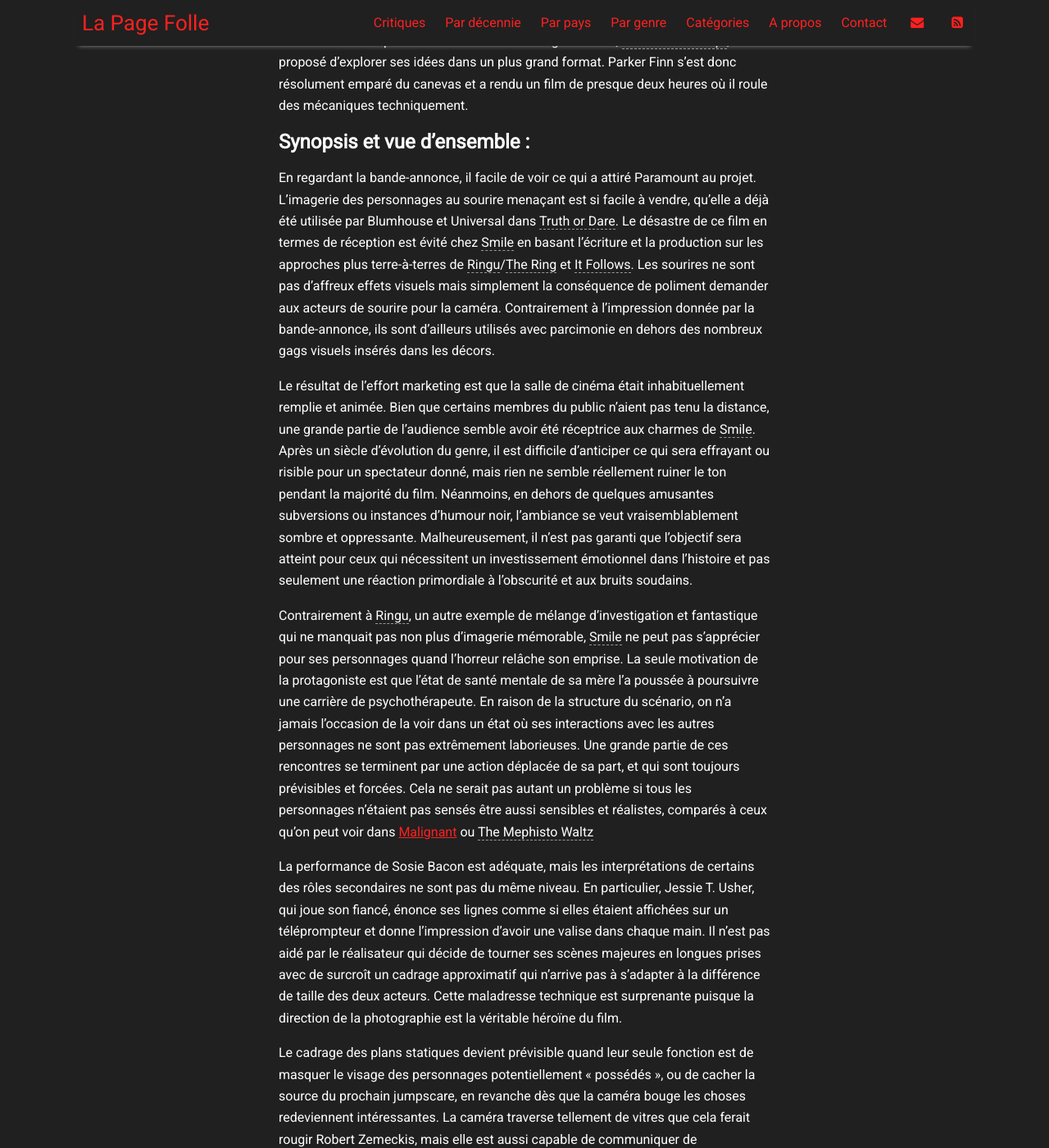
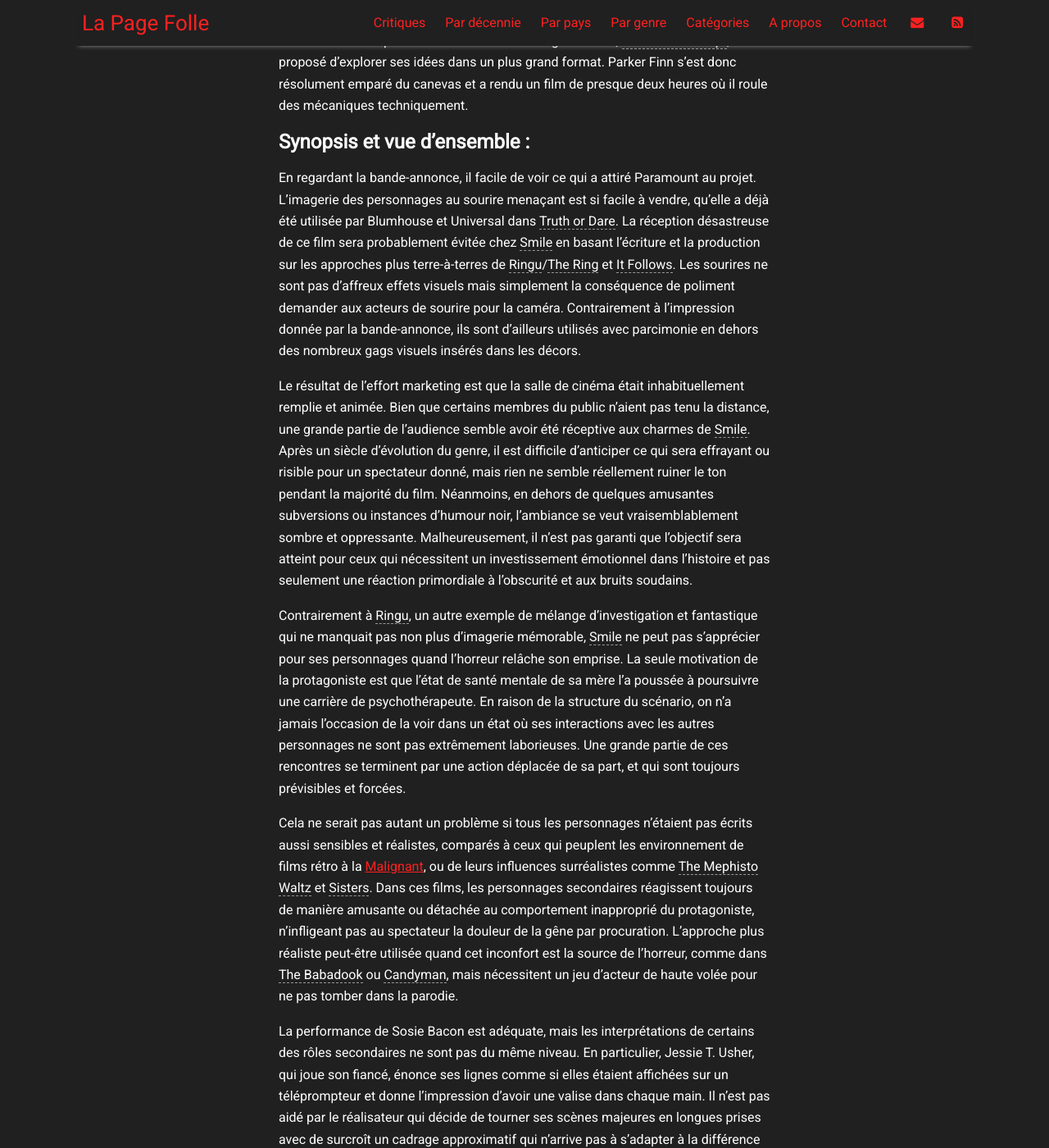
Before and after one commit to la-page-folle/la-page-folle.github.io, a Jekyll site: the page built from _posts/critiques/2022-09-25-smile-2022.md, in a window 1280 px wide and 1400 px high, scrolled down 1078 px. Shown: the whole window at 82% size. Built offline with Jekyll 4.4.1, drawn with Linux system fonts in a browser that asks for light colours; nearby versions of some CDN libraries; some web fonts are replaced; some of the changed text lies outside the part shown.

Commit message:
corrections smile

```diff
--- a/_posts/critiques/2022-09-25-smile-2022.md
+++ b/_posts/critiques/2022-09-25-smile-2022.md
@@ -19,11 +19,13 @@
 
 ## Synopsis et vue d'ensemble :
 
-En regardant la bande-annonce, il facile de voir ce qui a attiré Paramount au projet. L'imagerie des personnages au sourire menaçant est si facile à vendre, qu'elle a déjà été utilisée par Blumhouse et Universal dans {%include movie name='Truth or Dare|2018'%}. Le désastre de ce film en termes de réception est évité chez {%include movie name='Smile|0'%} en basant l'écriture et la production sur les approches plus terre-à-terres de {%include movie name='Ringu|1998'%}/{%include movie name='The Ring|2002'%} et {%include movie name='It Follows|2014'%}. Les sourires ne sont pas d'affreux effets visuels mais simplement la conséquence de poliment demander aux acteurs de sourire pour la caméra. Contrairement à l'impression donnée par la bande-annonce, ils sont d'ailleurs utilisés avec parcimonie en dehors des nombreux gags visuels insérés dans les décors.
+En regardant la bande-annonce, il facile de voir ce qui a attiré Paramount au projet. L'imagerie des personnages au sourire menaçant est si facile à vendre, qu'elle a déjà été utilisée par Blumhouse et Universal dans {%include movie name='Truth or Dare|2018'%}. La réception désastreuse de ce film sera probablement évitée chez {%include movie name='Smile|0'%} en basant l'écriture et la production sur les approches plus terre-à-terres de {%include movie name='Ringu|1998'%}/{%include movie name='The Ring|2002'%} et {%include movie name='It Follows|2014'%}. Les sourires ne sont pas d'affreux effets visuels mais simplement la conséquence de poliment demander aux acteurs de sourire pour la caméra. Contrairement à l'impression donnée par la bande-annonce, ils sont d'ailleurs utilisés avec parcimonie en dehors des nombreux gags visuels insérés dans les décors.
 
-Le résultat de l'effort marketing est que la salle de cinéma était inhabituellement remplie et animée. Bien que certains membres du public n'aient pas tenu la distance, une grande partie de l'audience semble avoir été réceptrice aux charmes de {%include movie name='Smile|0'%}. Après un siècle d'évolution du genre, il est difficile d'anticiper ce qui sera effrayant ou risible pour un spectateur donné, mais rien ne semble réellement ruiner le ton pendant la majorité du film. Néanmoins, en dehors de quelques amusantes subversions ou instances d'humour noir, l'ambiance se veut vraisemblablement sombre et oppressante. Malheureusement, il n'est pas garanti que l'objectif sera atteint pour ceux qui nécessitent un investissement émotionnel dans l'histoire et pas seulement une réaction primordiale à l'obscurité et aux bruits soudains.
+Le résultat de l'effort marketing est que la salle de cinéma était inhabituellement remplie et animée. Bien que certains membres du public n'aient pas tenu la distance, une grande partie de l'audience semble avoir été réceptive aux charmes de {%include movie name='Smile|0'%}. Après un siècle d'évolution du genre, il est difficile d'anticiper ce qui sera effrayant ou risible pour un spectateur donné, mais rien ne semble réellement ruiner le ton pendant la majorité du film. Néanmoins, en dehors de quelques amusantes subversions ou instances d'humour noir, l'ambiance se veut vraisemblablement sombre et oppressante. Malheureusement, il n'est pas garanti que l'objectif sera atteint pour ceux qui nécessitent un investissement émotionnel dans l'histoire et pas seulement une réaction primordiale à l'obscurité et aux bruits soudains.
 
-Contrairement à {%include movie name='Ringu|1998'%}, un autre exemple de mélange d'investigation et fantastique qui ne manquait pas non plus d'imagerie mémorable, {%include movie name='Smile|0'%} ne peut pas s'apprécier pour ses personnages quand l'horreur relâche son emprise. La seule motivation de la protagoniste est que l'état de santé mentale de sa mère l'a poussée à poursuivre une carrière de psychothérapeute. En raison de la structure du scénario, on n'a jamais l'occasion de la voir dans un état où ses interactions avec les autres personnages ne sont pas extrêmement laborieuses. Une grande partie de ces rencontres se terminent par une action déplacée de sa part, et qui sont toujours prévisibles et forcées. Cela ne serait pas autant un problème si tous les personnages n'étaient pas sensés être aussi sensibles et réalistes, comparés à ceux qu'on peut voir dans {%include movie name='Malignant|2021'%} ou {%include movie name='The Mephisto Waltz|1971'%}
+Contrairement à {%include movie name='Ringu|1998'%}, un autre exemple de mélange d'investigation et fantastique qui ne manquait pas non plus d'imagerie mémorable, {%include movie name='Smile|0'%} ne peut pas s'apprécier pour ses personnages quand l'horreur relâche son emprise. La seule motivation de la protagoniste est que l'état de santé mentale de sa mère l'a poussée à poursuivre une carrière de psychothérapeute. En raison de la structure du scénario, on n'a jamais l'occasion de la voir dans un état où ses interactions avec les autres personnages ne sont pas extrêmement laborieuses. Une grande partie de ces rencontres se terminent par une action déplacée de sa part, et qui sont toujours prévisibles et forcées.
+
+Cela ne serait pas autant un problème si tous les personnages n'étaient pas écrits aussi sensibles et réalistes, comparés à ceux qui peuplent les environnement de films rétro à la {%include movie name='Malignant|2021'%}, ou de leurs influences surréalistes comme {%include movie name='The Mephisto Waltz|1971'%} et {%include movie name='Sisters|1972'%}. Dans ces films, les personnages secondaires réagissent toujours de manière amusante ou détachée au comportement inapproprié du protagoniste, n'infligeant pas au spectateur la douleur de la gêne par procuration. L'approche plus réaliste peut-être utilisée quand cet inconfort est la source de l'horreur, comme dans {%include movie name='The Babadook|2014'%} ou {%include movie name='Candyman|1992'%}, mais nécessitent un jeu d'acteur de haute volée pour ne pas tomber dans la parodie.
 
 La performance de Sosie Bacon est adéquate, mais les interprétations de certains des rôles secondaires ne sont pas du même niveau. En particulier, Jessie T. Usher, qui joue son fiancé, énonce ses lignes comme si elles étaient affichées sur un téléprompteur et donne l'impression d'avoir une valise dans chaque main. Il n'est pas aidé par le réalisateur qui décide de tourner ses scènes majeures en longues prises avec de surcroît un cadrage approximatif qui n'arrive pas à s'adapter à la différence de taille des deux acteurs. Cette maladresse technique est surprenante puisque la direction de la photographie est la véritable héroïne du film.
 
@@ -31,7 +33,9 @@
 
 Le principal défaut de {%include movie name='Smile|0'%} est un apparent manque d'investissement de l'auteur dans les thèmes ou les personnages qui y sont présentés. Par contraste, {%include movie name='May|2002'%} offre une vue sur les différentes facettes de la personnalité de son réalisateur, qui sont personnifiées dans les personnages centraux à l'histoire. Alternativement, {%include movie name='It Follows|2014'%}, {%include movie name='Night House|2020'%} ou {%include movie name='The Invisible Man|2020'%} soulèvent respectivement des thèmes comme la peur des relations sexuelles, le deuil et la dépression, et les relations violentes et la manipulation. Ces thèmes se retrouvent généralement dans l'écriture du protagoniste et antagonistes, ou plus globalement dans la représentation du monde dans le film. {%include movie name='Smile|0'%} semble présenter des idées liées aux traumatismes et à la culpabilité ou responsabilité, mais ces idées ne sont qu'artificiellement connectées aux motivations et modus operandi de la menace du film.
 
-Les sourires pourraient représenter une forme de nihilisme, ou peut-être spécifiquement une volonté de créer du chaos dans la société, suite aux traumatismes en question, similaire à {%include movie name='Everything Everywhere All at Once|0'%}. Les thèmes de responsabilité sont reflétés dans les différentes relations qu'a la protagoniste avec les membres de sa famille ou dans sa vie en couple. Cependant, ces idées sont trop peu développées et Parker Finn est obligé d'écrire une série de monologues pour Sosie Bacon, dont le personnage est très éloquent quand il s'agit d'expliquer ses émotions mais moins quand elle essaye donner du sens à ce qu'il se passe. L'impression générale est que le réalisateur était concentré sur la forme et non sur le fond quant à l'horreur présente dans l'histoire.
+Les sourires pourraient représenter une forme de nihilisme, ou peut-être spécifiquement une volonté de créer du chaos dans la société, suite aux traumatismes en question, similaire à {%include movie name='Everything Everywhere All at Once|0'%}. Dans ce dernier, l'absurdité et l’insignifiance d'une ou de l'ensemble des vies humaines peut être source de fatalisme ou de libération. {%include movie name='Smile|0'%} se concentre sur la manière dont les événements importants mais négatifs de notre vie semblent la façonner, et que notre seul moyen d'avoir un impact est par l'imposition d'un sort similaire à d'autres. Cette horreur existentielle sera sûrement de plus en plus représentée avec la constante prise de conscience de l'immensité de la population par les moyens de communication et d'expression modernes, et la prémonition d'une destruction assurée non pas par une force extérieure, mais par notre propre train de vie.
+
+Les thèmes de responsabilité sont reflétés dans les différentes relations qu'a la protagoniste avec les membres de sa famille ou dans sa vie en couple. Cependant, ces idées sont trop peu développées et Parker Finn est obligé d'écrire une série de monologues pour Sosie Bacon, dont le personnage est très éloquent quand il s'agit d'expliquer ses émotions mais moins quand elle essaye donner du sens à ce qu'il se passe. L'impression générale est que le réalisateur était concentré sur la forme et non sur le fond quant à l'horreur présente dans l'histoire.
 
 L'histoire en question est structurée de manière très conventionnelle et manque pourtant de rythme ou direction puisque les mécaniques de la menace ne sont qu'expliqués qu'à la fin du deuxième acte, et qu'aucune motivation ne lui est donnée. La tension vient très souvent de l'anticipation de jumpscares qui sont bien trop nombreux pour un film de 2022. Beaucoup de scènes se terminent de manière abrupte et sans conclusion donnant l'impression qu'il y a peu de conséquences aux attaques répétées de l'antagoniste. Malgré la très bonne et originale musique , le montage sonore peut aussi s'avérer répétitifs avec beaucoup de crescendo suivis de silences. Tous ces facteurs contribuent à une expérience épuisante vu la durée du film. À cela s'ajoute la frustration de trop de fils narratifs coupés courts, bien que cette aspect contribuent au seul thème naturellement exploré : l'isolation du reste du monde.
 
```
